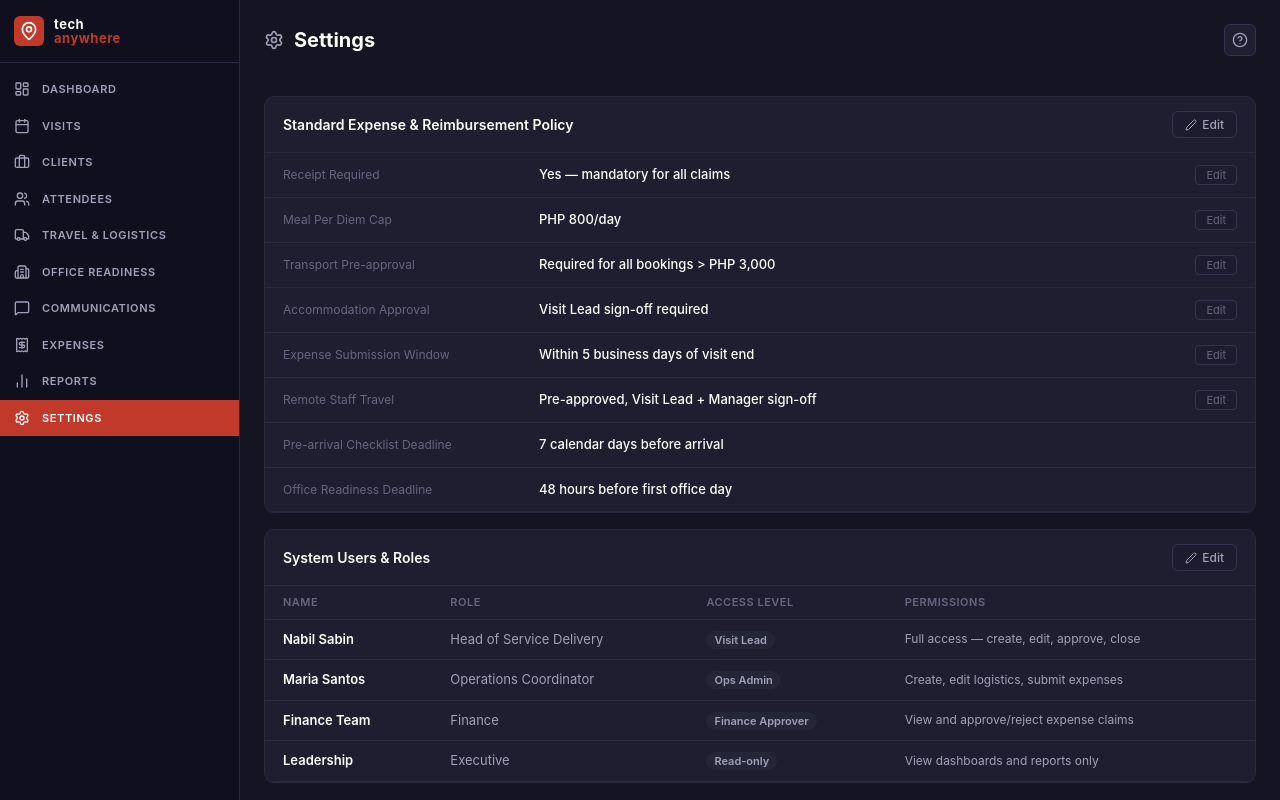
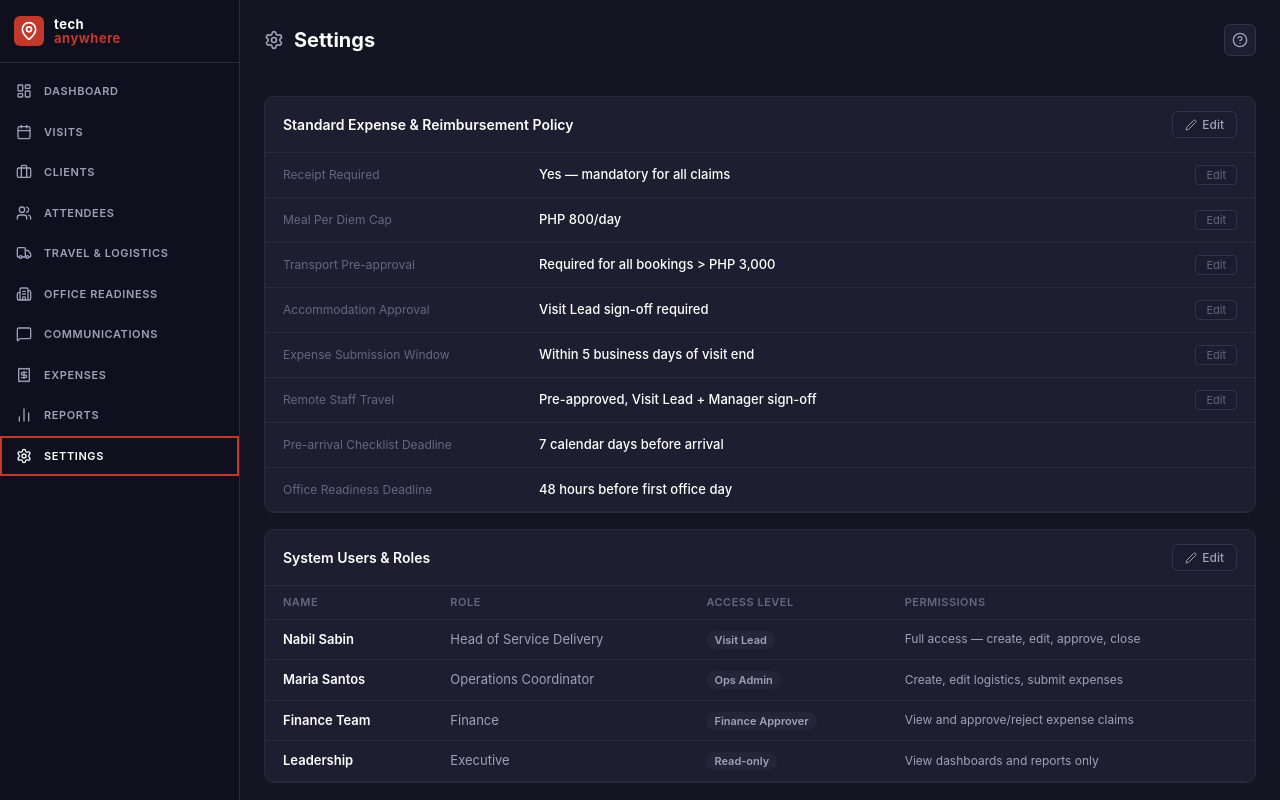
Before and after one commit to Nabzillaa/teachanywhere, a React (Vite) app in the folder app/: page /settings in a window 1280 px wide. Built offline with nearby package versions, Linux system fonts and the light colour scheme.

Commit message:
feat: change active menu item styling to red border
Changed the active sidebar menu item from a filled red background to a 2px red border that surrounds the item, providing a cleaner visual indicator of the selected menu.

```diff
--- a/app/src/components/layout/Sidebar.css
+++ b/app/src/components/layout/Sidebar.css
@@ -103,6 +103,7 @@
   transition: all 0.15s ease;
   position: relative;
   white-space: nowrap;
+  border: 2px solid transparent;
 }
 
 .sidebar__item:hover {
@@ -112,11 +113,11 @@
 
 .sidebar__item--active {
   color: var(--text-primary);
-  background: var(--accent-red);
+  border: 2px solid var(--accent-red);
 }
 
 .sidebar__item--active:hover {
-  background: var(--accent-red-hover);
+  border: 2px solid var(--accent-red-hover);
 }
 
 .sidebar__icon {
```
